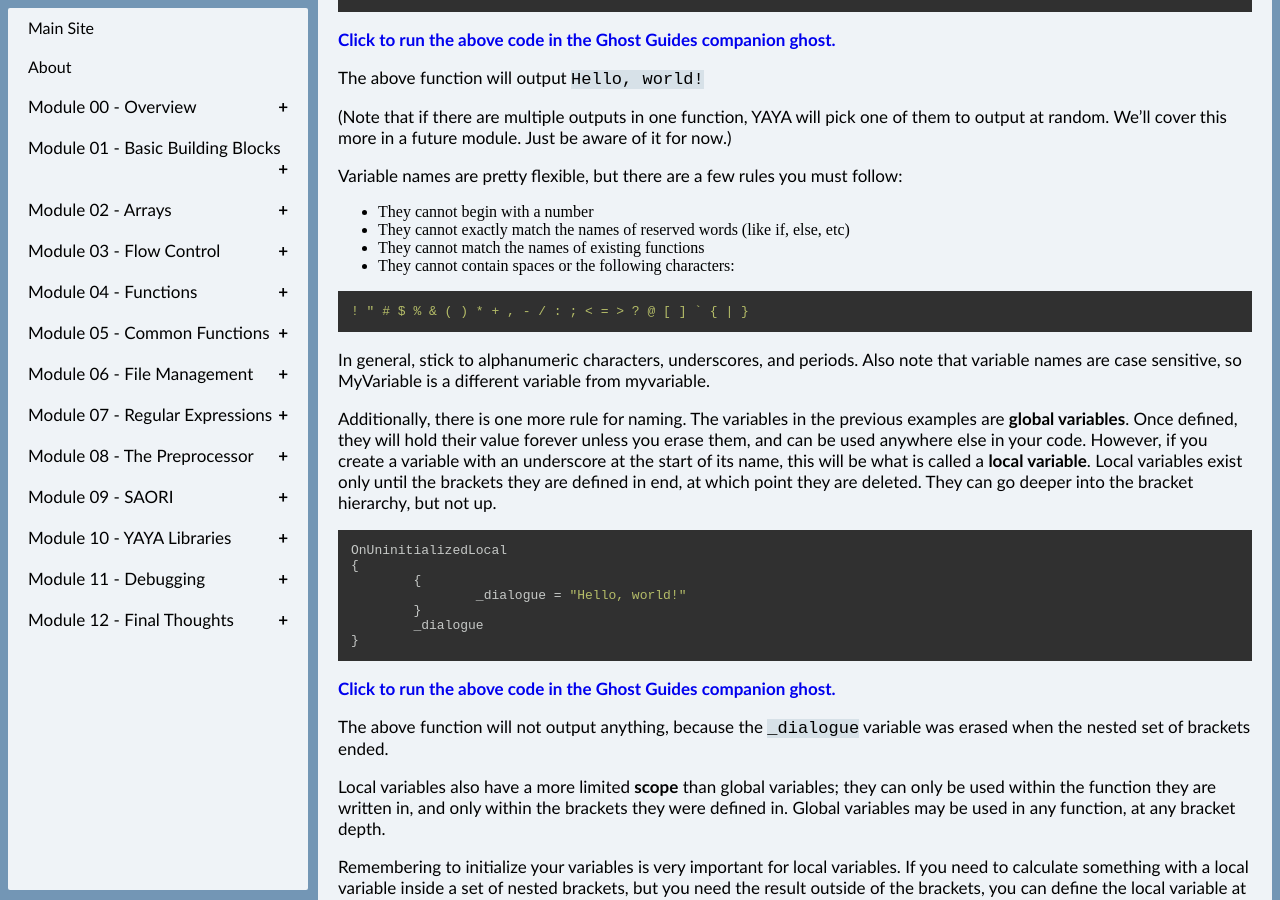
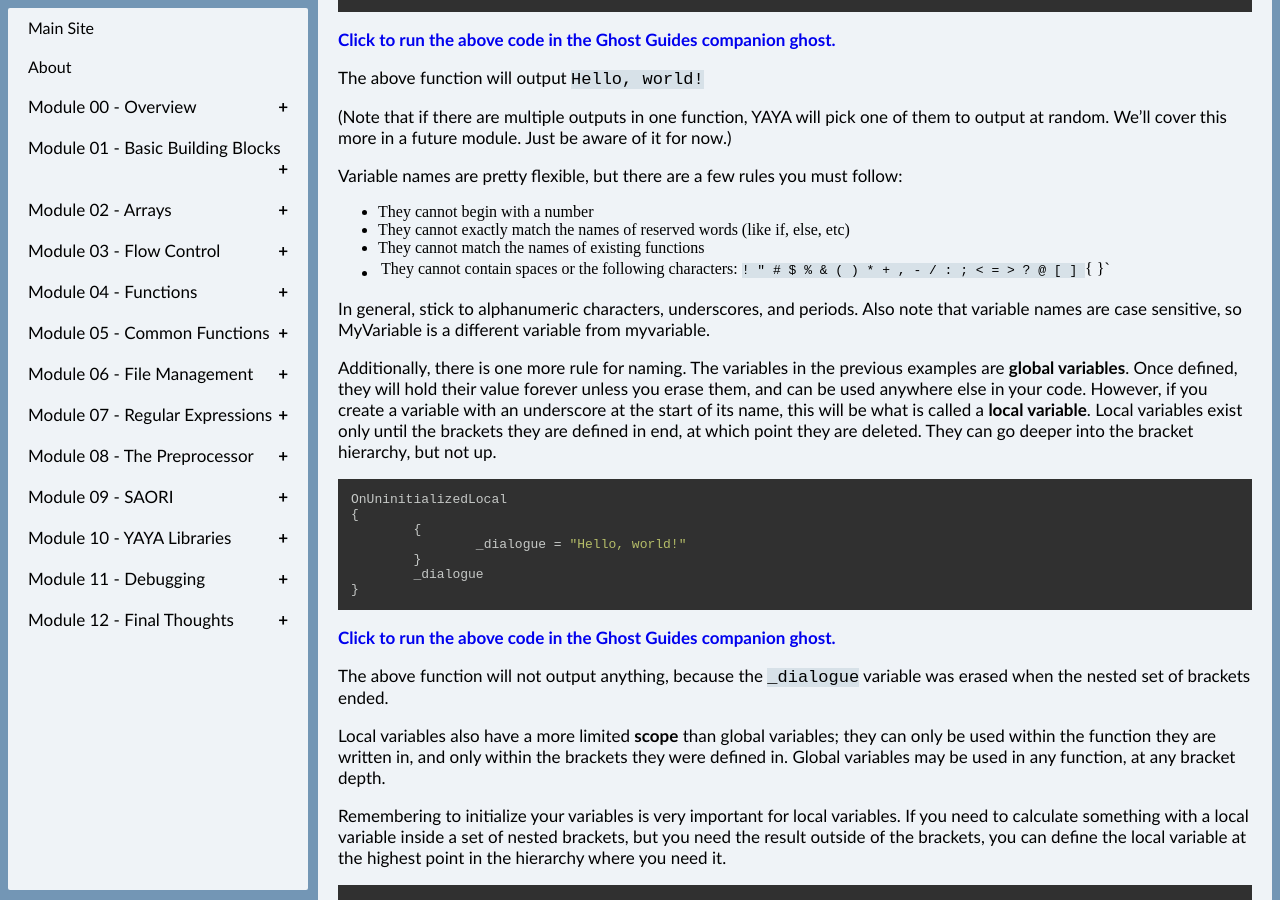
Before and after one commit to Zichqec/YAYA_Fundamentals, a Jekyll site: the page built from module_01_basic_building_blocks/04_variables.md, in a window 1280 px wide and 900 px high, scrolled down 1032 px. Built offline with Jekyll 4.4.1, drawn with Linux system fonts in a browser that asks for light colours; our own code applies the rules of GitHub Pages for plain Markdown files.

````diff
--- a/module_01_basic_building_blocks/04_variables.md
+++ b/module_01_basic_building_blocks/04_variables.md
@@ -57,11 +57,7 @@ Variable names are pretty flexible, but there are a few rules you must follow:
 * They cannot begin with a number
 * They cannot exactly match the names of reserved words (like if, else, etc)
 * They cannot match the names of existing functions
-* They cannot contain spaces or the following characters:
-
-```
-! " # $ % & ( ) * + , - / : ; < = > ? @ [ ] ` { | }
-```
+* They cannot contain spaces or the following characters: `! " # $ % & ( ) * + , - / : ; < = > ? @ [ ] ` { | }`
 
 In general, stick to alphanumeric characters, underscores, and periods. Also note that variable names are case sensitive, so MyVariable is a different variable from myvariable.
 
````
Also changed, not shown: module_01_basic_building_blocks/02_comments.md (+1 -1 lines).
